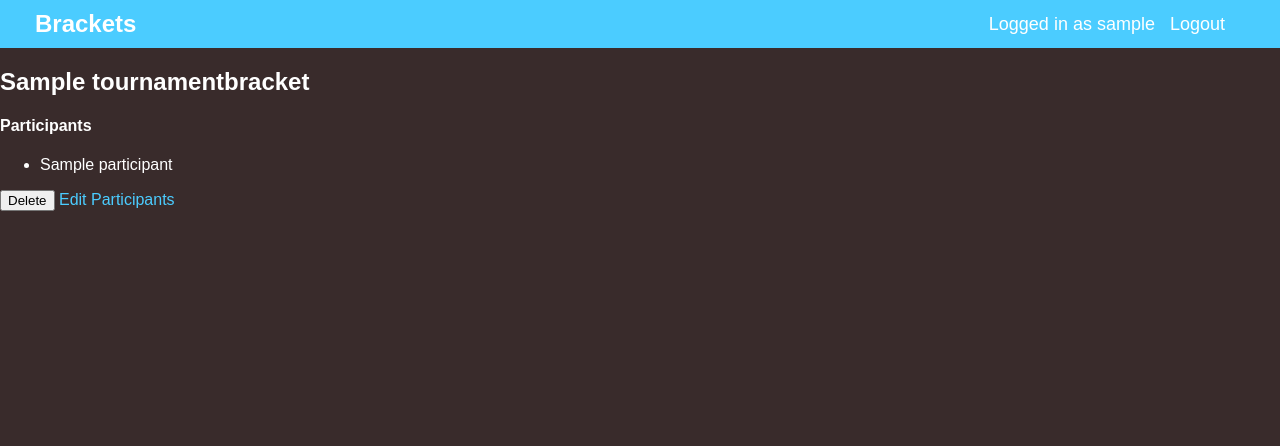
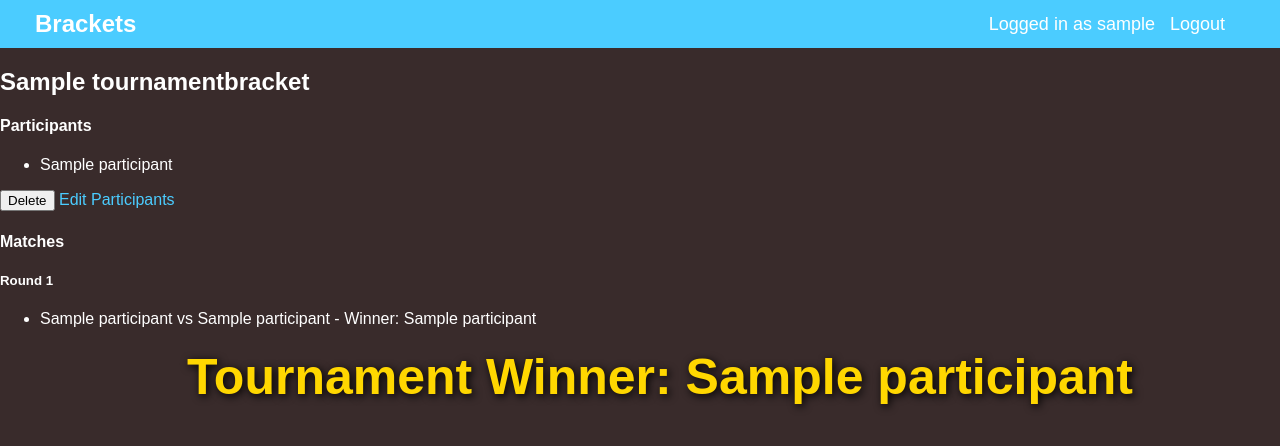
Before and after one commit to tslater4/bracket-creator, a Django app: page /bracket/1/ in a window 1280 px wide. Shown: the top 446 px of the page. Run offline with Django 5.2, Linux system fonts and the light colour scheme; a user stored in the database is signed in; tables that the repository leaves empty hold one stand-in row (values such as "Sample post").

Commit message:
tournament logic system

```diff
--- a/bracketcreator/bracket_creator/models.py
+++ b/bracketcreator/bracket_creator/models.py
@@ -14,10 +14,17 @@ class TournamentBracket(models.Model):
         (32, '32 Participants'),
     ]
     size = models.IntegerField(choices=size_choices, default=8)
-
+    started = models.BooleanField(default=False)
 class Participant(models.Model):
     name = models.CharField(max_length=100)
     bracket = models.ForeignKey(TournamentBracket, on_delete=models.CASCADE, related_name="participants")
 
     class Meta:
         ordering = ['id']
+
+class Match(models.Model):
+    bracket = models.ForeignKey(TournamentBracket, on_delete=models.CASCADE, related_name='matches')
+    round = models.IntegerField()
+    player1 = models.ForeignKey(Participant, on_delete=models.SET_NULL, null=True, related_name='+')
+    player2 = models.ForeignKey(Participant, on_delete=models.SET_NULL, null=True, related_name='+')
+    winner = models.ForeignKey(Participant, on_delete=models.SET_NULL, null=True, blank=True, related_name='+')
--- a/bracketcreator/bracket_creator/static/css/base.css
+++ b/bracketcreator/bracket_creator/static/css/base.css
@@ -43,3 +43,12 @@ nav a {
     text-decoration: none;
     margin: 0 15px;
 }
+
+.finalRoundWinner {
+    font-size: 50px;
+    text-align: center;
+    margin-top: 20px;
+    color: gold;
+    font-weight: bold;
+    text-shadow: 2px 2px 8px #000;
+}
--- a/bracketcreator/bracket_creator/templates/bracket/bracket_detail.html
+++ b/bracketcreator/bracket_creator/templates/bracket/bracket_detail.html
@@ -16,4 +16,76 @@
     </button>
     <a href="{% url 'participant-update' object.pk %}">Edit Participants</a>
 </form>
+
+{% if object.matches.all %}
+    <h4>Matches</h4>
+    {% for round_num in rounds %}
+        <h5>Round {{ round_num }}</h5>
+        <ul>
+            {% for match in object.matches.all|dictsort:"round" %}
+                {% if match.round == round_num %}
+                    <li>
+                        {{ match.player1.name }} vs {{ match.player2.name }}
+                        {% if match.winner %}
+                        - Winner: {{ match.winner.name }}
+                            {% if round_num == final_round %}
+                                <div class="finalRoundWinner">
+                                    Tournament Winner: {{ match.winner.name }}
+                                </div>
+                                {% endif %}
+                        {% elif match.player1 and match.player2 %}
+                            <form method="post" action="{% url 'set-winner' match.id %}">
+                                {% csrf_token %}
+                                <button name="winner" value="{{ match.player1.id }}">{{ match.player1.name }}</button>
+                                <button name="winner" value="{{ match.player2.id }}">{{ match.player2.name }}</button>
+                            </form>
+                        {% endif %}
+                    </li>
+                {% endif %}
+            {% endfor %}
+        </ul>
+    {% endfor %}
+{% endif %}
+{% if object.started and tournamentEnded %}
+    <h2>This tournament has ended!</h2>
+{% endif %}
+{% if not object.started %}
+    <button id="start-tournament-btn">Start Tournament</button>
+{% endif %}
+    <div id="tournament-status"></div>
+
+
+<script>
+
+// checks if any choice buttons are left
+document.addEventListener('click', function(e) {
+    if (e.target.classList.contains('winnerChoice')) {
+        setTimeout(checkWinnerButtons, 500);
+    }
+});
+const startBtn = document.getElementById('start-tournament-btn');
+if (startBtn) {
+    startBtn.onclick = function() {
+        let matchStarted = false;
+        startBtn.style.display = "none";
+        fetch("{% url 'start-tournament' object.pk %}", {
+            method: "POST",
+            headers: {
+                "X-CSRFToken": "{{ csrf_token }}",
+                "Accept": "application/json"
+            }
+        })
+        .then(response => response.json())
+        .then(data => {
+            if(data.status === "ok") {
+                document.getElementById('tournament-status').innerText = "Tournament started!";
+                location.reload();
+            } else {
+                document.getElementById('tournament-status').innerText = "Error starting tournament.";
+            }
+        });
+    };
+}
+</script>
+
 {% endblock %}
--- a/bracketcreator/bracket_creator/views.py
+++ b/bracketcreator/bracket_creator/views.py
@@ -10,7 +10,8 @@ from django.contrib.auth.mixins import LoginRequiredMixin
 from django.urls import reverse_lazy
 from django import forms
 from django.forms import inlineformset_factory, modelformset_factory
-from .models import TournamentBracket, Participant
+from .models import TournamentBracket, Participant, Match
+from django.http import JsonResponse
 
 
 def signup_view(request):
@@ -100,6 +101,17 @@ class BracketDetailView(LoginRequiredMixin, DetailView):
     def get_context_data(self, **kwargs):
         context = super().get_context_data(**kwargs)
         context['participants'] = self.object.participants.all()
+        rounds = (
+            self.object.matches.all()
+            .values_list('round', flat=True)
+            .distinct()
+            .order_by('round')
+        )
+        context['rounds'] = rounds
+        if rounds:
+            context['final_round'] = rounds.last()
+        else:
+            context['final_round'] = None
         return context
 
 class BracketDeleteView(LoginRequiredMixin, DeleteView):
@@ -148,8 +160,50 @@ class BracketUpdateView(LoginRequiredMixin, View):
             for obj in formset.deleted_objects:
                 obj.delete()
             return redirect('bracket-detail', pk=bracket.pk)
-        return render(request, self.template_name, {
-            'formset': formset,
-            'bracket_form': bracket_form,
-            'bracket': bracket
-        })
+
+def startTournament(request, pk):
+    if request.method == "POST" and request.user.is_authenticated:
+        bracket = get_object_or_404(TournamentBracket, pk=pk, user=request.user)
+        bracket.started = True
+        bracket.save()
+        participants = list(bracket.participants.all())
+        created = 0
+        for i in range(0, len(participants), 2):
+            p1 = participants[i]
+            p2 = participants[i+1] if i+1 < len(participants) else None
+            Match.objects.get_or_create(
+                bracket=bracket,
+                round=1,
+                player1=p1,
+                player2=p2
+            )
+            created += 1
+        return JsonResponse({'status': 'ok', 'created': created})
+    return JsonResponse({'status': 'error'}, status=400)
+
+def set_winner(request, match_id):
+    match = get_object_or_404(Match, id=match_id)
+    winner_id = request.POST.get('winner')
+    if winner_id:
+        winner = get_object_or_404(Participant, id=winner_id)
+        match.winner = winner
+        match.save()
+        bracket = match.bracket
+        current_round = match.round
+        next_round = current_round + 1
+        participant_ids = list(bracket.matches.filter(round=current_round).values_list('winner', flat=True))
+        participants = list(Participant.objects.filter(id__in=participant_ids))
+
+        if all(match.winner for match in bracket.matches.filter(round=current_round)):
+            participants.sort(key=lambda p: participant_ids.index(p.id))
+            for i in range(0, len(participants), 2):
+                p1 = participants[i]
+                p2 = participants[i+1] if i+1 < len(participants) else None
+                Match.objects.get_or_create(
+                    bracket=bracket,
+                    round=next_round,
+                    player1=p1,
+                    player2=p2
+                )
+        match.save()
+    return redirect('bracket-detail', pk=match.bracket.pk)
--- a/bracketcreator/bracketcreator/urls.py
+++ b/bracketcreator/bracketcreator/urls.py
@@ -34,4 +34,6 @@ urlpatterns = [
     path('bracket/<int:pk>/delete/', bracket_views.BracketDeleteView.as_view(), name='bracket-delete'),
     path('bracket/<int:bracket_pk>/participants/', bracket_views.ParticipantCreateView.as_view(), name='participant-add'),
     path('bracket/<int:bracket_pk>/participants/update/', bracket_views.BracketUpdateView.as_view(), name='participant-update'),
+    path('bracket/<int:pk>/set_start/', bracket_views.startTournament, name='start-tournament'),
+    path('match/<int:match_id>/set_winner/', bracket_views.set_winner, name='set-winner'),
 ]
```
Also changed, not shown: bracketcreator/bracket_creator/migrations/0003_alter_participant_options_match.py (added), bracketcreator/bracket_creator/migrations/0004_tournamentbracket_completed_and_more.py (added).
